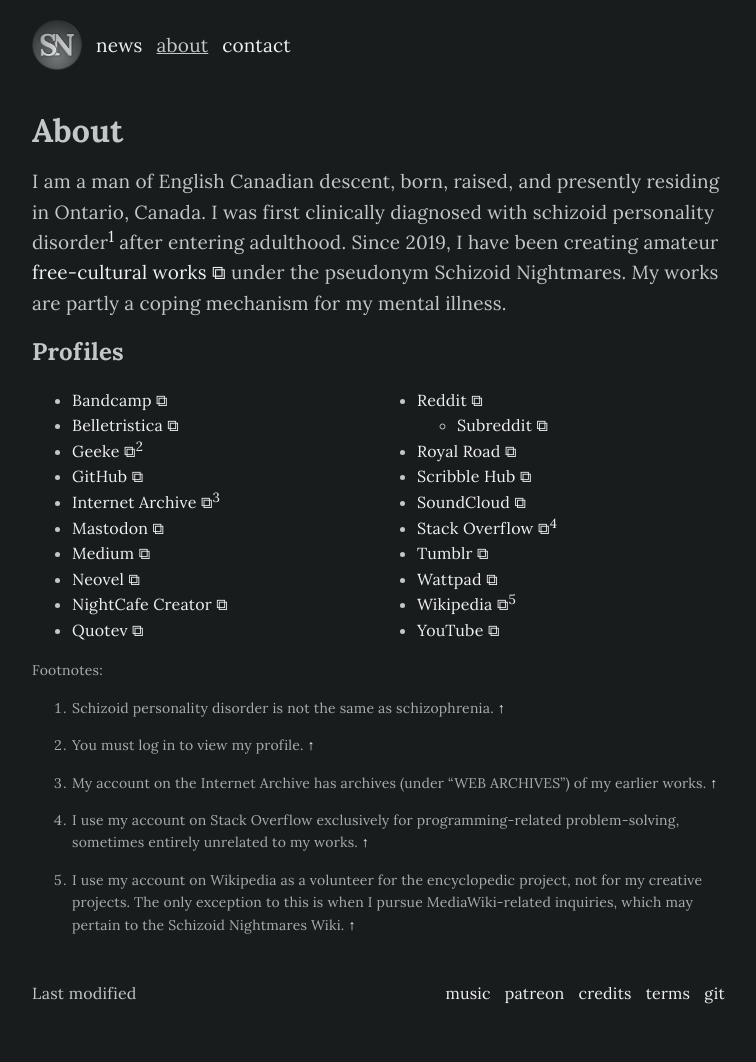
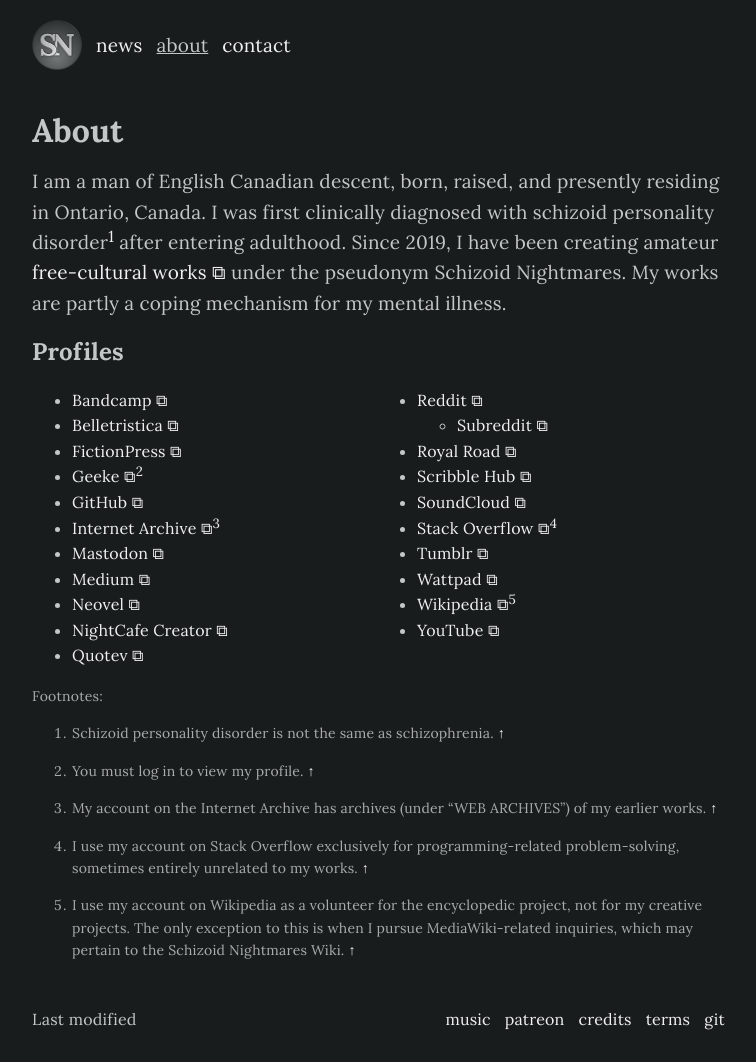
Before and after one commit to schizoidnightmares/schizoidnightmares.com, a Jekyll site: the page built from about.md, in a window 1280 px wide. Shown: the whole page, without its empty margins (258-1014 px from the left). Built offline with Jekyll 4.4.1, drawn with Linux system fonts in a browser that asks for light colours; before the commit the page ends 1037 px from its top, so only the background shows below that.

Commit message:
adding link to FictionPress profile

```diff
--- a/about.md
+++ b/about.md
@@ -11,6 +11,7 @@
 ## Profiles
 - <a href="https://schizoidnightmares.bandcamp.com/" target="_blank">Bandcamp ⧉</a>
 - <a href="https://belletristica.com/en/users/5706-schizoid-nightmares" target="_blank">Belletristica ⧉</a>
+- <a href="https://www.fictionpress.com/~schizoidnightmares" target="_blank">FictionPress ⧉</a>
 - <a href="https://geeke.app/_/api/user/schizoidnightmares" target="_blank">Geeke ⧉</a>[^2]
 - <a href="https://github.com/schizoidnightmares" target="_blank">GitHub ⧉</a>
 - <a href="https://archive.org/details/@schizoid_nightmares" target="_blank">Internet Archive ⧉</a>[^3]
```
